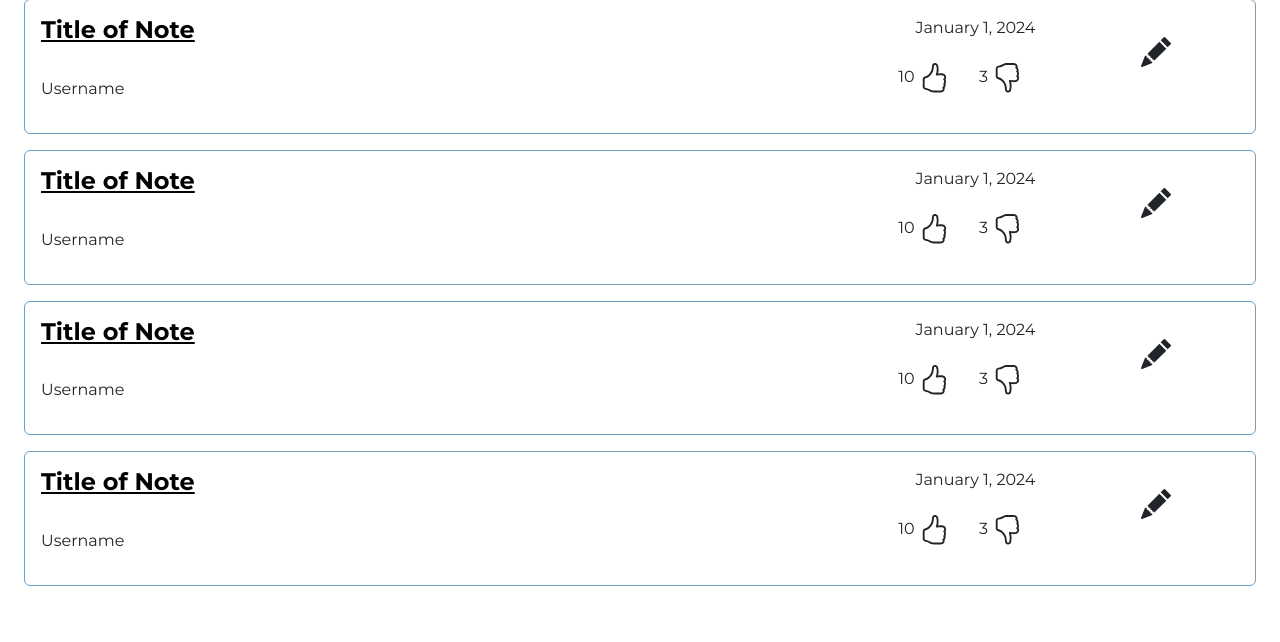
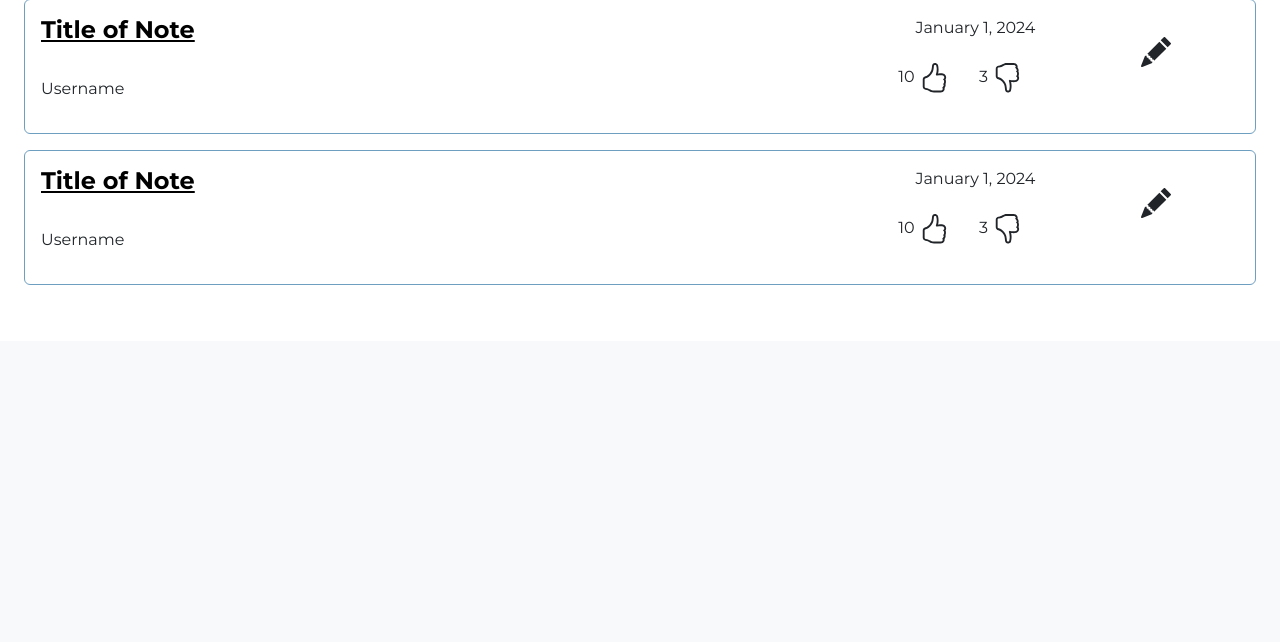
Before and after one commit to m3dlin/Rattler-NoteHub, a Flask app: page /home in a window 1280 px wide. Shown: the part 961-1603 px from the top of the page. After the commit the page ends 1246 px from the top, so only its background shows below. Run offline with Flask 3, Linux system fonts and the light colour scheme.

Commit message:
deleted extra note-card templates

```diff
--- a/templates/home-page.html
+++ b/templates/home-page.html
@@ -73,8 +73,6 @@
                             {% include 'note-card.html' %}
                         {% endwith %}
 
-                        {% include 'note-card.html' %}
-                        {% include 'note-card.html' %}
 
                     </div>
                 </div>
```
